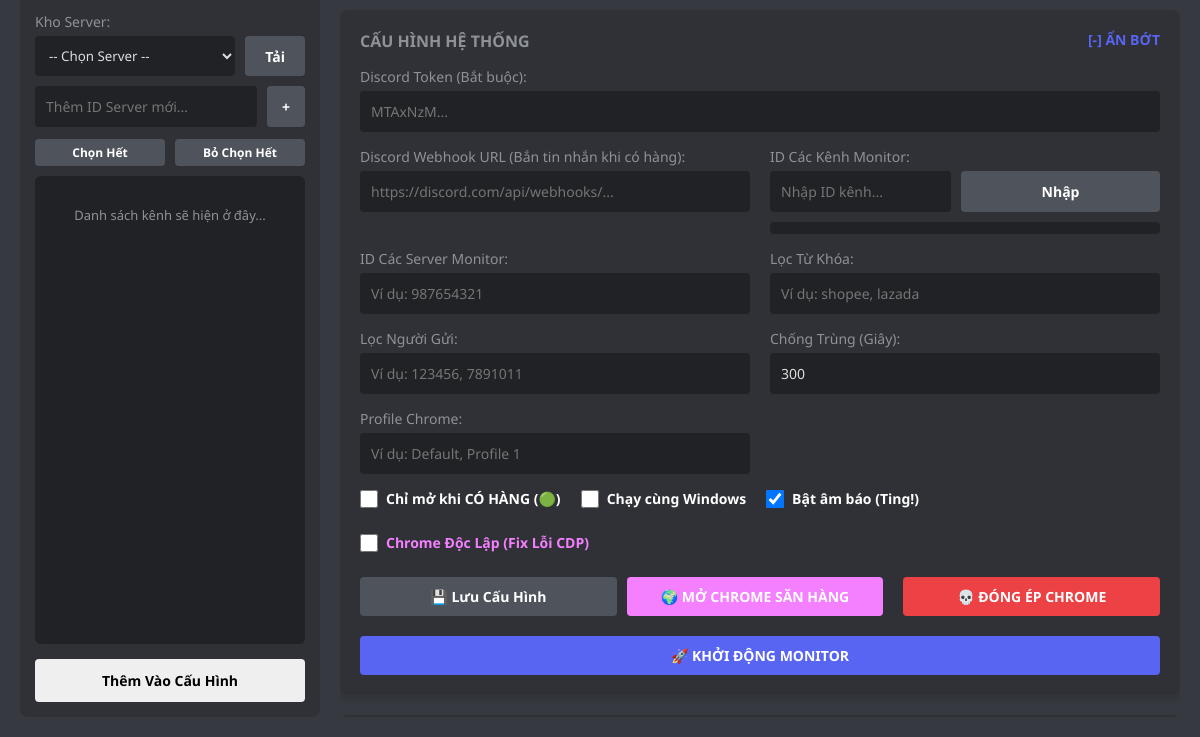
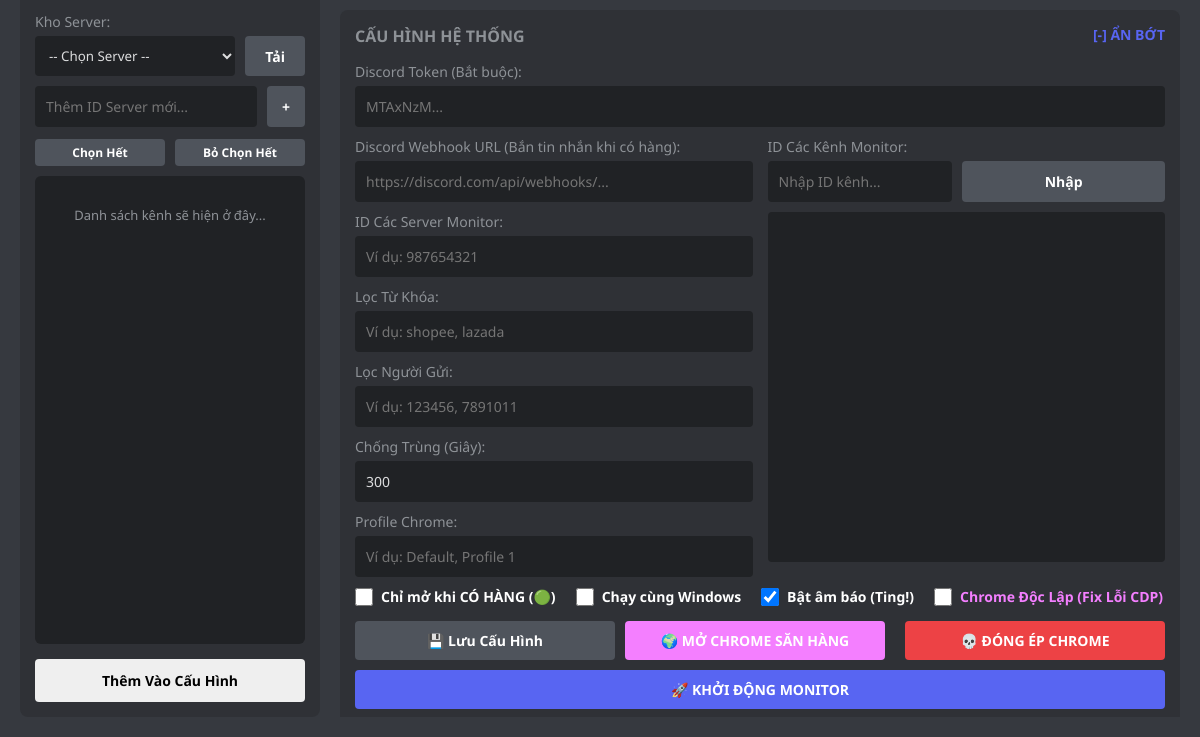
Before and after one commit to nghiahurricane/discord-moniter, an Electron app: page ui/index.html in a window 1200 px wide. Shown: the part 63-800 px from the top of the page. Drawn offline with Linux system fonts and the light colour scheme; no server answers.

Commit message:
style(ui): compact config layout to make logs visible without collapsing

```diff
--- a/ui/index.html
+++ b/ui/index.html
@@ -66,7 +66,7 @@
                         <input type="password" id="WEBHOOK_URL" placeholder="https://discord.com/api/webhooks/...">
                     </div>
 
-                    <div class="form-group" style="position: relative;">
+                    <div class="form-group" style="position: relative; grid-row: span 6; display: flex; flex-direction: column;">
                         <label>ID Các Kênh Monitor:</label>
                         <input type="hidden" id="CHANNEL_IDS" value="">
                         <input type="hidden" id="CHANNEL_NAMES_MAP" value="{}">
@@ -76,7 +76,7 @@
                             <button id="btn-add-channel" class="btn secondary">Nhập</button>
                         </div>
 
-                        <div id="channel-tags-container" class="tags-container">
+                        <div id="channel-tags-container" class="tags-container" style="flex: 1; max-height: 350px;">
                             <!-- Các tag sẽ hiện ở đây -->
                         </div>
                     </div>
--- a/ui/style.css
+++ b/ui/style.css
@@ -66,7 +66,7 @@ main {
 .panel {
     background-color: var(--panel-bg);
     border-radius: 8px;
-    padding: 20px;
+    padding: 15px;
     box-shadow: 0 4px 6px rgba(0,0,0,0.1);
 }
 
@@ -108,7 +108,7 @@ main {
 .actions {
     display: flex;
     gap: 10px;
-    margin-top: 20px;
+    margin-top: 10px;
 }
 
 .btn {
@@ -186,9 +186,9 @@ main {
 .config-grid {
     display: grid;
     grid-template-columns: 1fr 1fr;
-    column-gap: 20px;
-    row-gap: 15px;
-    margin-bottom: 15px;
+    column-gap: 15px;
+    row-gap: 10px;
+    margin-bottom: 10px;
 }
 .config-grid .form-group {
     margin-bottom: 0;
```
